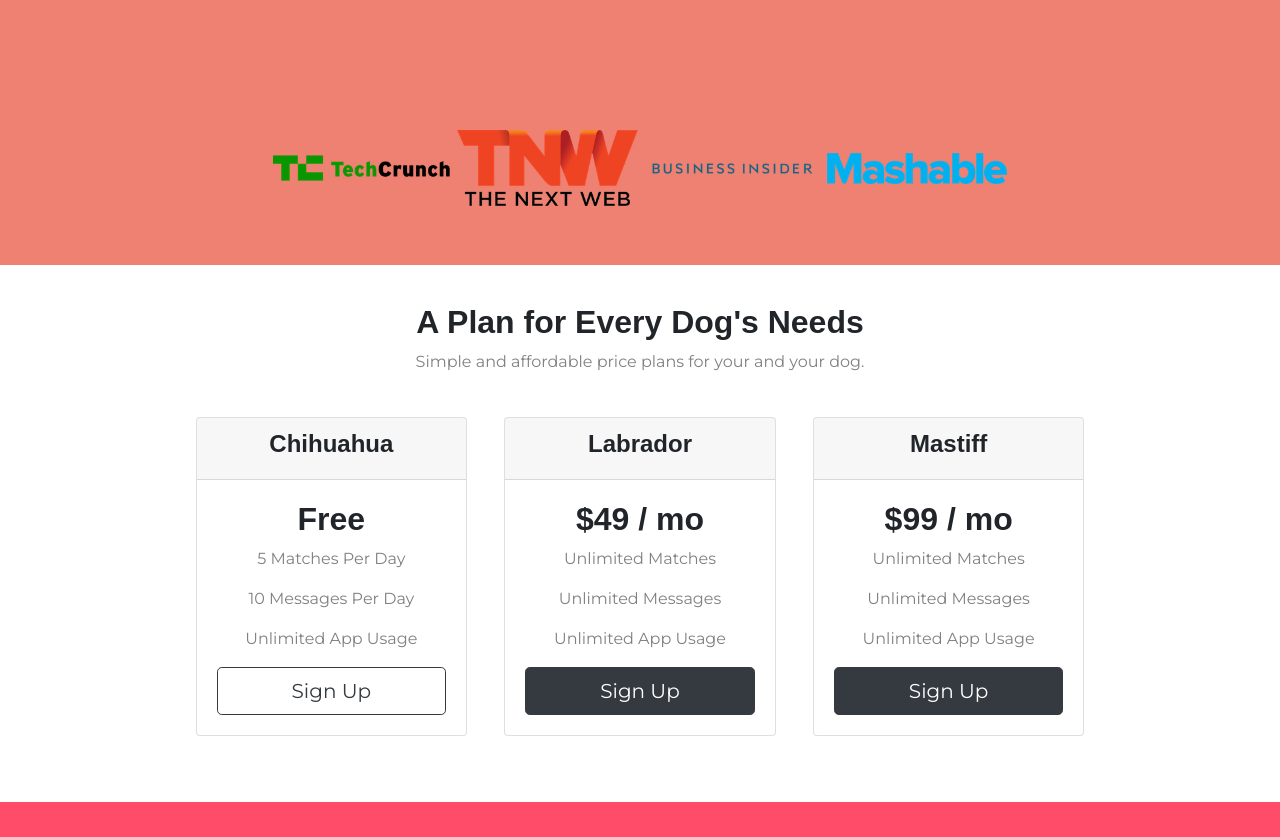
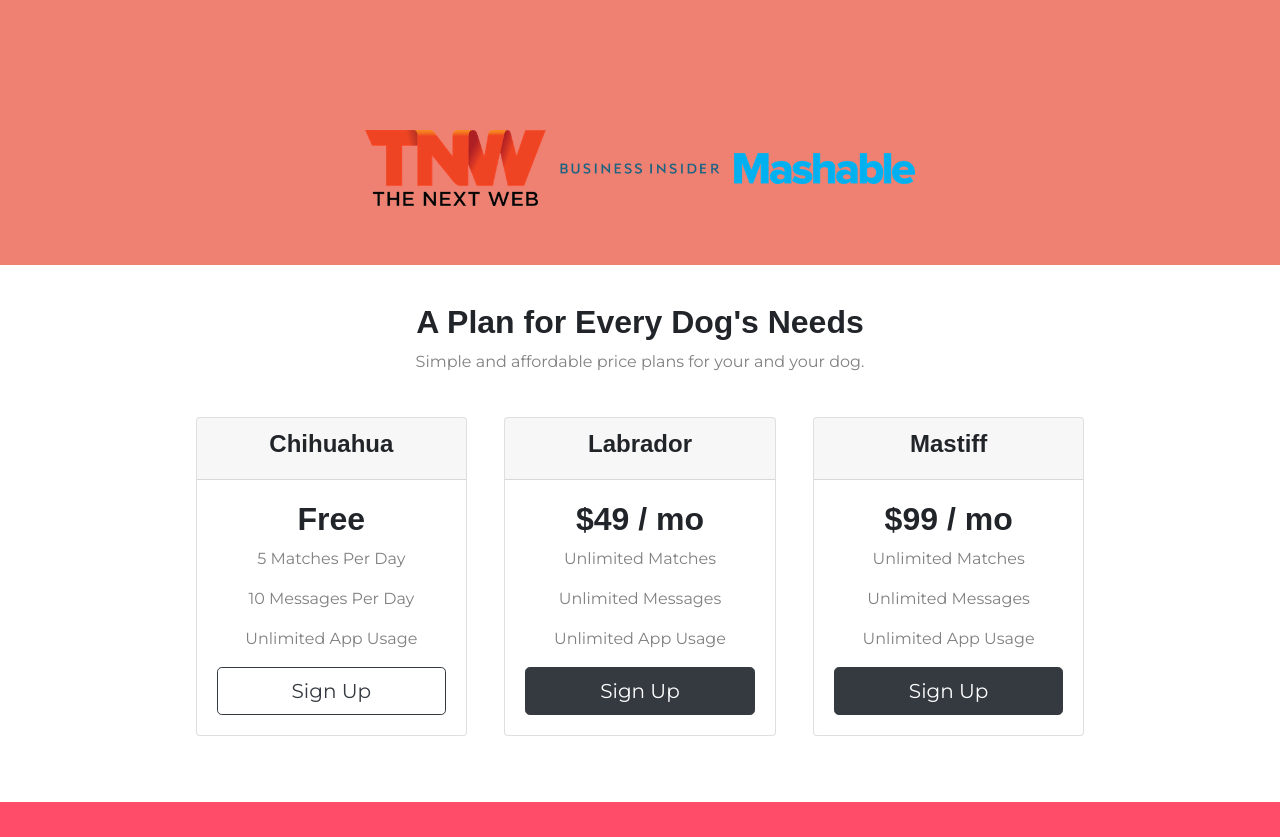
Before and after one commit to alphajames/tindog, a plain HTML site: page index.html in a window 1280 px wide. Shown: the part 1420-2257 px from the top of the page. Drawn offline with nearby package versions, Linux system fonts and the light colour scheme.

Commit message:
Update index.html

```diff
--- a/index.html
+++ b/index.html
@@ -127,7 +127,6 @@
   <!-- Press -->
 
   <section id="press">
-    <img src="images/Techcrunch.png" alt="tc-logo" class="press-img">
     <img src="images/tnw.png" alt="tnw-logo" class="press-img">
     <img src="images/bizinsider.png" alt="biz-insider-logo" class="press-img">
     <img src="images/mashable.png" alt="mashable-logo" class="press-img">
```
